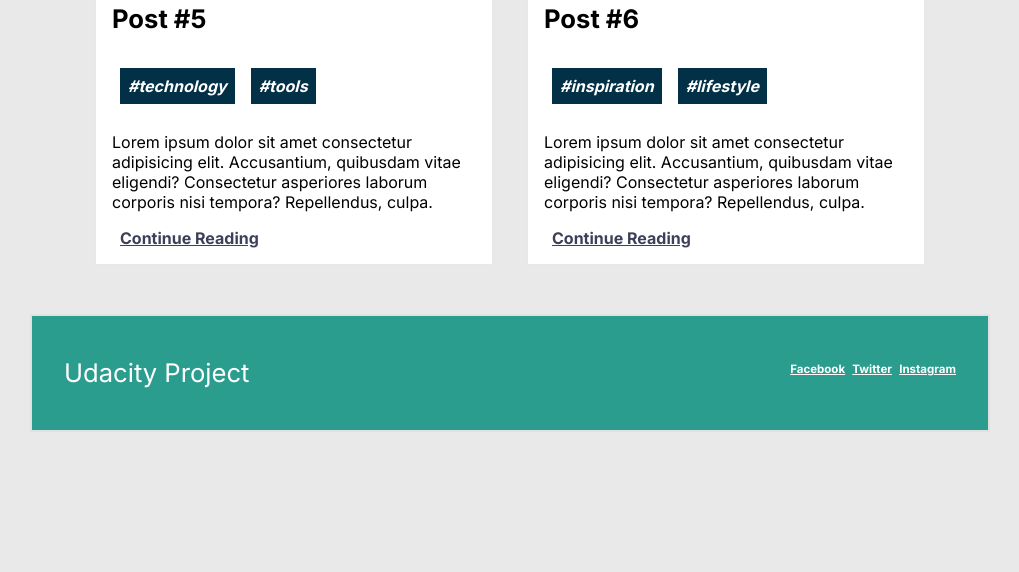
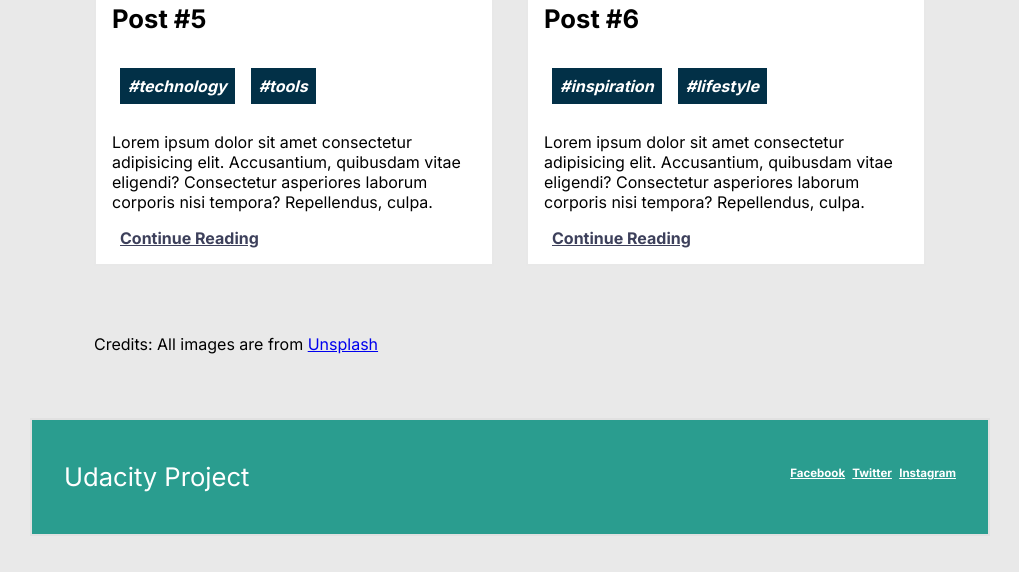
Before and after one commit to iamkarsoft/udacity-personal-blog-website, a plain HTML site: page index.html in a window 1280 px wide. Shown: the part 1818-2390 px from the top of the page, without its empty margins (130-1149 px from the left). Before the commit the page ends 2314 px from the top, so only its background shows below. Drawn offline with Linux system fonts and the light colour scheme.

Commit message:
unsplash credit

```diff
--- a/index.html
+++ b/index.html
@@ -138,7 +138,13 @@
                 </section>
             </section>
             <!-- /blopost -->
+         <section style="margin-top:20px;padding: 1rem">
+            <p>Credits: All images are from   <a href="https://unsplash.com" target="_blanck">Unsplash</a></p>
+
         </section>
+        </section>
+
+
     </article>
     <footer class="footer">
     	<div>
```
Also changed, not shown: blogpost.html (+6 -0 lines).
